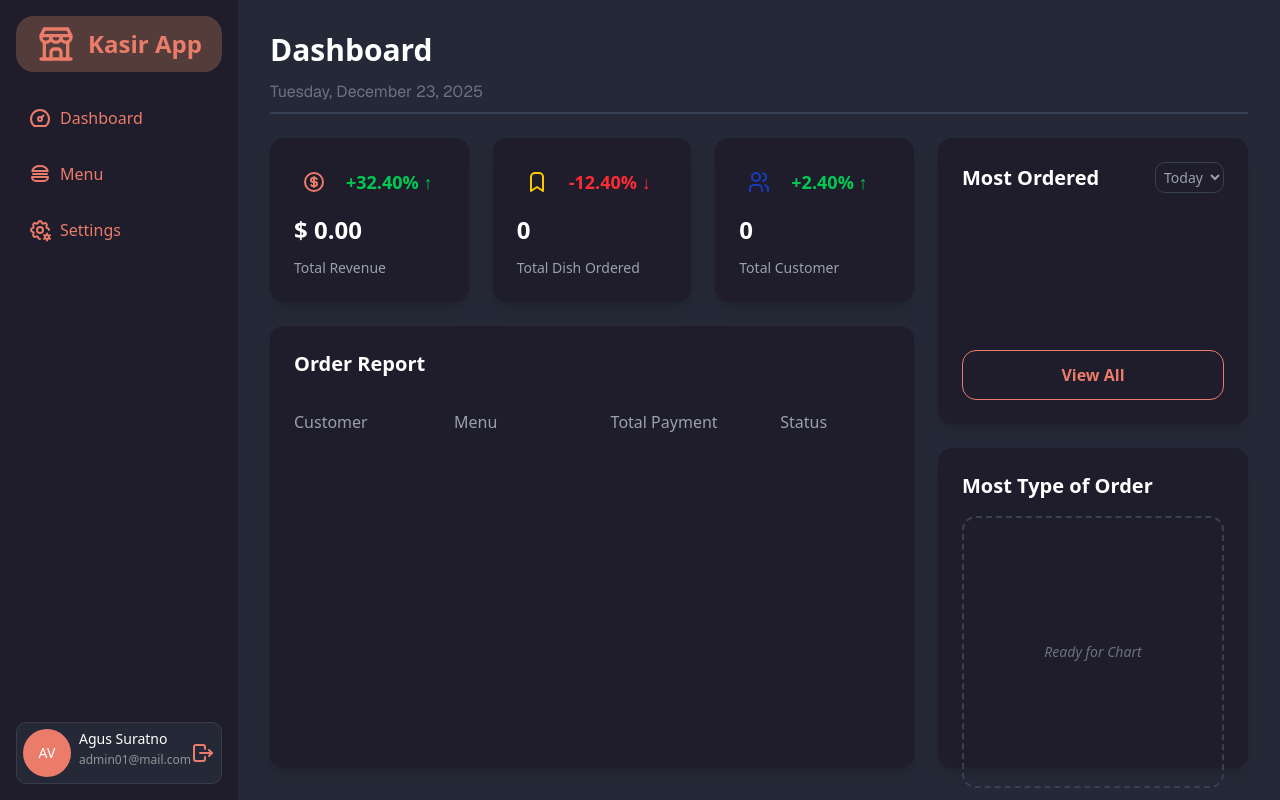
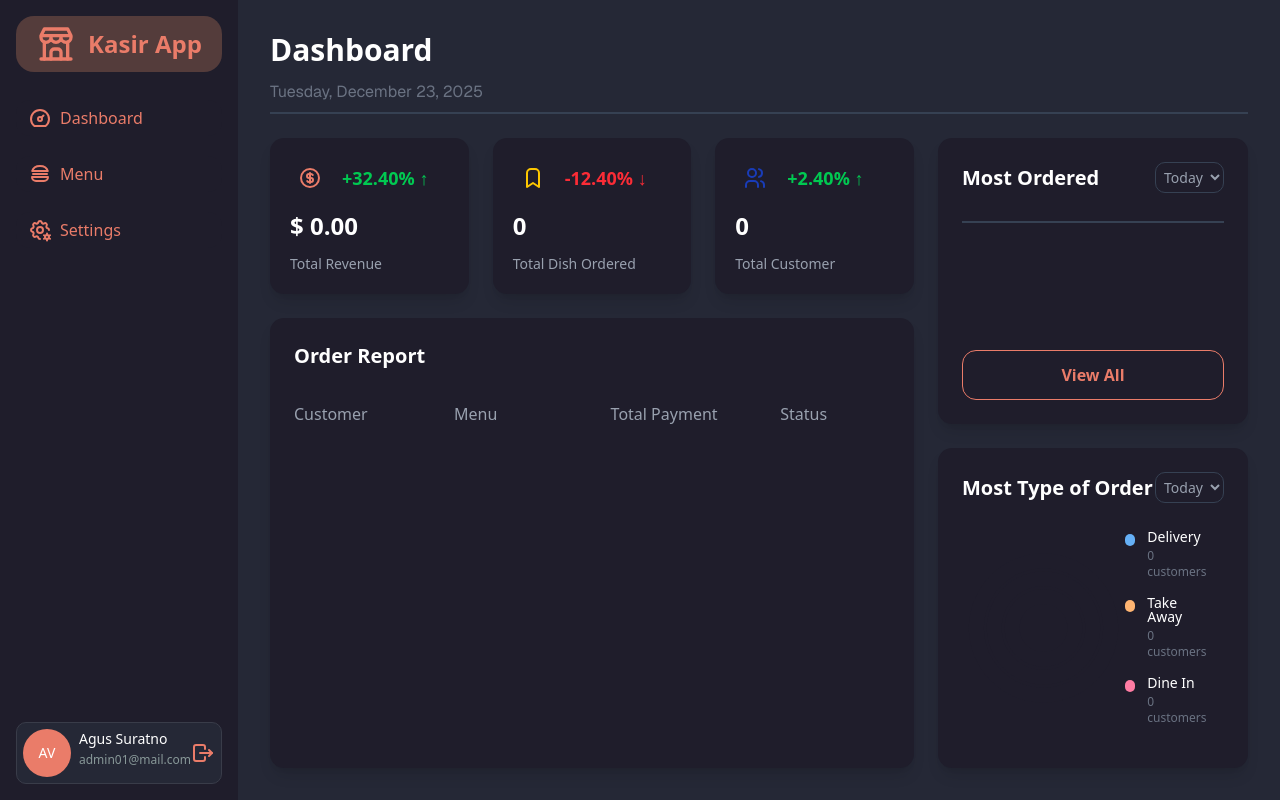
Before and after one commit to dewawege-lang/pos-app-training, a Next.js app: page /dashboard in a window 1280 px wide. Built offline with nearby package versions, Linux system fonts and the light colour scheme.

Commit message:
feat(Dashboard): create color barchart

```diff
--- a/package.json
+++ b/package.json
@@ -20,6 +20,7 @@
     "next": "16.1.1",
     "react": "19.2.3",
     "react-dom": "19.2.3",
+    "recharts": "^3.6.0",
     "tailwind-merge": "^3.4.0"
   },
   "devDependencies": {
--- a/src/Components/PaymentModal.tsx
+++ b/src/Components/PaymentModal.tsx
@@ -50,6 +50,8 @@ export default function PaymentModal({
     //hitung total belanja
     const subtotal = orders.reduce((acc, curr) => acc + curr.price * curr.qty, 0);
 
+    const orderType = orders.length > 0 ? orders[0].type : "Dine In";
+
     //Ambil data lama dari localStorage (jika ada)
     const existingReports = JSON.parse(localStorage.getItem("orderReports") || "[]");
 
@@ -60,7 +62,8 @@ export default function PaymentModal({
       menu: orders.map(item => item.dishName).join(", "),
       totalPayment: `$ ${subtotal.toFixed(2)}`,
       status: "Completed",
-      color: "bg-green-500/20 text-green-500"
+      color: "bg-green-500/20 text-green-500",
+      type: orderType
     };
 
     //Simpan kembali ke localStorage
--- a/src/app/dashboard/page.tsx
+++ b/src/app/dashboard/page.tsx
@@ -2,6 +2,8 @@
 import React, { useEffect, useState, useMemo } from "react";
 import { IconCoin, IconBookmark, IconUsers } from "@tabler/icons-react";
 import { menus } from "@/data/menuData";
+import { RadialBarChart, RadialBar, ResponsiveContainer, PolarAngleAxis } from "recharts";
+import { report } from "process";
 
 export default function DashboardPage() {
   const [reports, setReports] = useState([]);
@@ -17,8 +19,10 @@ export default function DashboardPage() {
       amount: r.totalPayment || "0",
       status: r.status,
       color: r.color,
+      type: r.type,
     }));
     setReports(formattedReports);
+    console.log("Data Reports Terformat:", formattedReports);
   }, []);
 
   // Memastikan harga dihitung dengan aman
@@ -30,7 +34,8 @@ export default function DashboardPage() {
     }, 0);
   }, [reports]);
 
-  const { totalOrders, uniqueCustomers, mostOrderedDishes } = useMemo(() => {
+  const { totalOrders, uniqueCustomers, mostOrderedDishes, typeOfOrderData } =
+    useMemo(() => {
       // 1. Hitung Kemunculan Menu
       const allDishes = reports.flatMap((r) =>
         r.menu ? r.menu.split(", ") : []
@@ -39,6 +44,40 @@ export default function DashboardPage() {
         acc[dish] = (acc[dish] || 0) + 1;
         return acc;
       }, {});
+
+      //Hitung Tipe Pesanan
+      const typeCounts = reports.reduce((acc, r) => {
+        let rawType = (r.type || "Dine In").toString().toLowerCase().trim(); //Default
+
+        let type ="Dine In"; //Default
+        if ( rawType === "take away" || rawType === "to go") {
+          type = "Take Away";
+        } else if (rawType === "delivery") {
+          type = "Delivery";
+        } else {
+          type = "Dine In";
+        }
+        acc[type] = (acc[type] || 0) + 1;
+        return acc;
+      }, {});
+
+      const typeOfOrderData = [
+        {
+          name: "Dine In",
+          value: typeCounts["Dine In"] || 0,
+          fill: "#FF7CA3",
+        },
+        {
+          name: "Take Away",
+          value: typeCounts["Take Away"] || 0,
+          fill: "#FFB572",
+        },
+        {
+          name: "Delivery",
+          value: typeCounts["Delivery"] || 0,
+          fill: "#65B0F6",
+        },
+      ].reverse();
 
       // 2. Ratakan Menu Data untuk cari gambar
       const allMenuItems = menus
@@ -64,10 +103,9 @@ export default function DashboardPage() {
         totalOrders: reports.length,
         uniqueCustomers: new Set(reports.map((r) => r.name)).size,
         mostOrderedDishes: mostOrdered,
+        typeOfOrderData,
       };
     }, [reports]);
-
-
 
   return (
     <div className="flex-1 p-8 bg-darkbg1 text-white h-screen overflow-hidden flex flex-col">
@@ -146,6 +184,7 @@ export default function DashboardPage() {
                 <option>Today</option>
               </select>
             </div>
+            <div className="border border-1 border-gray-700 mb-1 mt-1"></div>
             <div className="flex-1 overflow-y-auto space-y-6 pr-2 custom-scrollbar">
               {mostOrderedDishes.map((dish, index) => (
                 <div
@@ -173,10 +212,49 @@ export default function DashboardPage() {
             </button>
           </div>
 
-          <div className="bg-darkbg2 rounded-xl p-6 h-[320px] flex-shrink-0 shadow-lg">
-            <h3 className="text-xl font-bold mb-4">Most Type of Order</h3>
-            <div className="h-full flex items-center justify-center border-2 border-dashed border-gray-700 rounded-xl bg-darkbg/30">
-              <p className="text-gray-500 text-sm italic">Ready for Chart</p>
+          {/* MOST TYPE OF ORDER */}
+          <div className="bg-darkbg2 rounded-xl p-6 h-[320px] flex-shrink-0 shadow-lg flex flex-col">
+            <div className="flex justify-between items-center mb-2">
+              <h3 className="text-xl font-bold">Most Type of Order</h3>
+              <select className="bg-transparent text-sm text-gray-400 border border-gray-700 rounded-lg p-1 outline-none">
+                <option>Today</option>
+              </select>
+            </div>
+
+            <div className="flex-1 flex items-center justify-between">
+              {/* Chart Container */}
+              <div className="w-[200px] h-[200px]">
+                <ResponsiveContainer width="100%" height="100%">
+                  <RadialBarChart
+                      cx="50%"
+                      cy="50%"
+                      innerRadius="30%"
+                      outerRadius="100%"
+                      barSize={15}
+                      data={typeOfOrderData}
+                      startAngle={90}
+                      endAngle={450}
+                    >
+                      <RadialBar
+                        background={{ fill: "#1f1d2b" }}
+                        cornerRadius={15}
+                        dataKey="value"
+                    />
+                  </RadialBarChart>
+                </ResponsiveContainer>
+              </div>
+
+              {/* Legend */}
+              <div className="space-y-4 pr-4">
+                {typeOfOrderData.map((item, idx) => (
+                  <LegendItem
+                    key={idx}
+                    colorCode={item.fill || item.color}
+                    title={item.name}
+                    value={`${item.value} customers`}
+                  />
+                ))}
+              </div>
             </div>
           </div>
         </div>
@@ -188,7 +266,7 @@ export default function DashboardPage() {
 // SUB KOMPONEN
 function StatCard({ icon, title, value, percentage, up }) {
   return (
-    <div className="bg-darkbg2 p-6 rounded-xl space-y-3 shadow-lg">
+    <div className="bg-darkbg2 p-5 rounded-xl space-y-3 shadow-lg">
       <div className="flex items-center gap-3">
         <div className="p-2 bg-darkbg rounded-lg">{icon}</div>
         <span
@@ -233,3 +311,18 @@ function OrderRow({ name, menu, amount, status, color }) {
     </tr>
   );
 }
+
+function LegendItem({ colorCode, title, value }) {
+  return (
+    <div className="flex items-start gap-3">
+      <div
+        className="w-3 h-3 rounded-full mt-1"
+        style={{ backgroundColor: colorCode }}
+      ></div>
+      <div>
+        <p className="text-sm font-medium text-white leading-none">{title}</p>
+        <p className="text-xs text-gray-500 mt-1">{value}</p>
+      </div>
+    </div>
+  );
+}
```
Also changed, not shown: 1 other file (tests, documents, lock files or other folders). Lines whose indentation alone changed are shown as unchanged.
